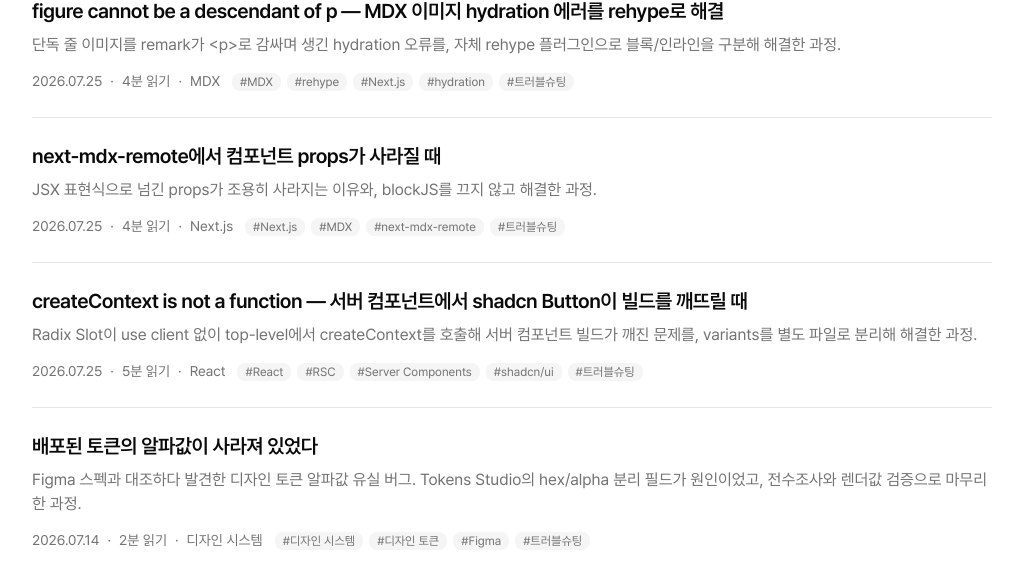
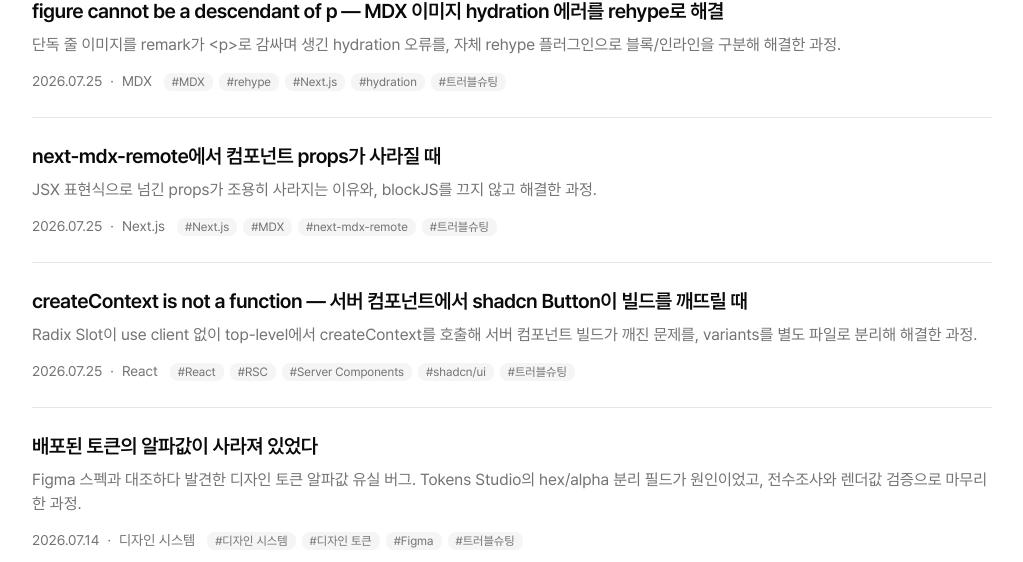
Before and after one commit to yyoujg/arilog.dev, a Next.js app: page /blog in a window 1280 px wide. Shown: the part 238-800 px from the top of the page, without its empty margins (128-1151 px from the left). Built offline with nearby package versions, Linux system fonts and the light colour scheme; no server answers.

Commit message:
style: 블로그 목록에서 읽는시간 표시 제거
- PostMeta의 readingTime prop을 optional로 변경
- PostCard(목록용)에서만 readingTime 미전달
- 상세/series 페이지는 기존 동작 유지

```diff
--- a/src/components/blog/post-card.tsx
+++ b/src/components/blog/post-card.tsx
@@ -15,11 +15,7 @@ export function PostCard({ post }: { post: PostMetaType }) {
         </p>
       </Link>
       <div className="mt-3 flex flex-wrap items-center gap-x-3 gap-y-2">
-        <PostMeta
-          date={post.date}
-          readingTime={post.readingTime}
-          category={post.category}
-        />
+        <PostMeta date={post.date} category={post.category} />
         <ul className="flex flex-wrap gap-1.5">
           {post.tags.map((tag) => (
             <li key={tag}>
--- a/src/components/blog/post-meta.tsx
+++ b/src/components/blog/post-meta.tsx
@@ -4,7 +4,7 @@ import { cn } from "@/lib/utils";
 
 interface PostMetaProps {
   date: string; // YYYY-MM-DD
-  readingTime: number;
+  readingTime?: number;
   category?: string;
   className?: string;
 }
@@ -23,8 +23,12 @@ export function PostMeta({
       )}
     >
       <time dateTime={date}>{date.replace(/-/g, ".")}</time>
-      <span aria-hidden>·</span>
-      <span>{readingTime}분 읽기</span>
+      {readingTime !== undefined && (
+        <>
+          <span aria-hidden>·</span>
+          <span>{readingTime}분 읽기</span>
+        </>
+      )}
       {category && (
         <>
           <span aria-hidden>·</span>
```
